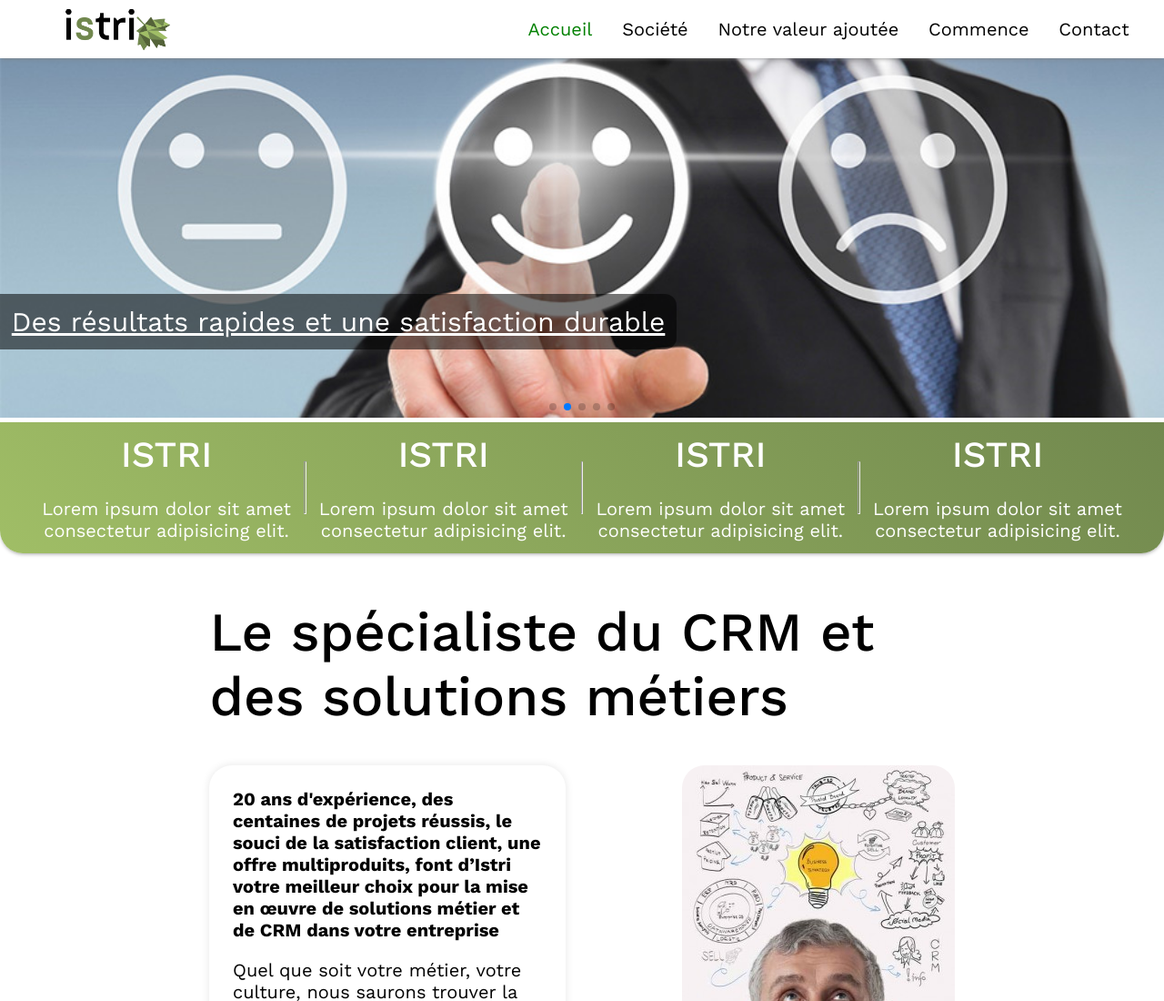
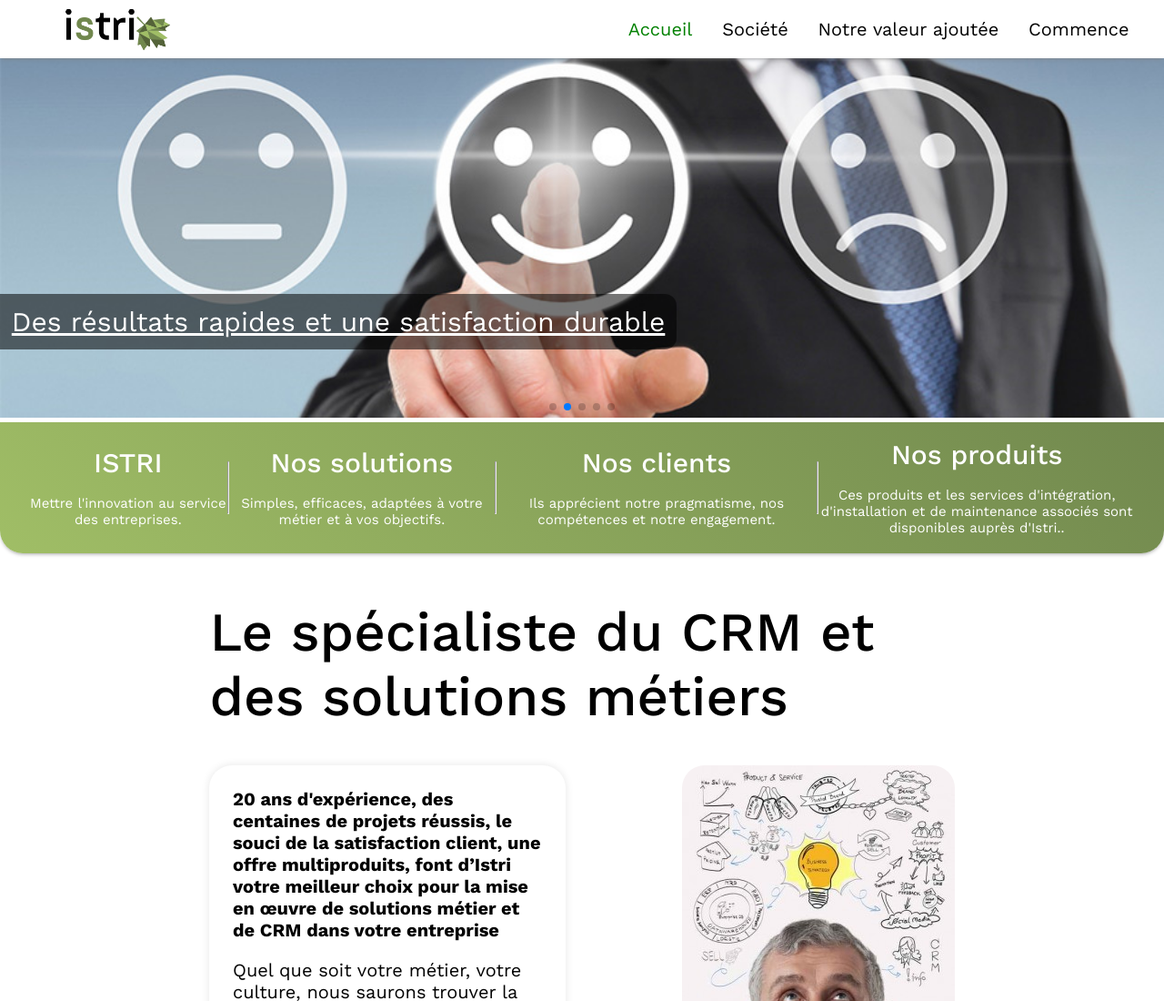
Before and after one commit to DorianGoPaas/Site-istri, a plain HTML site: page index.html in a window 1280 px wide. Shown: the top 1100 px of the page at 91% size. Drawn offline with nearby package versions, Linux system fonts and the light colour scheme.

Commit message:
bandeau accueil et nav contact retiré

```diff
--- a/index.html
+++ b/index.html
@@ -25,7 +25,6 @@
             <li id="onglet_nav_2"><a href="./société.html">Société</a></li>
             <li id="onglet_nav_3"><a href="./notre_valeur_ajoutée.html">Notre valeur ajoutée</a></li>
             <li id="onglet_nav_4"><a href="./commence.html">Commence</a></li>
-            <li id="onglet_nav_6"><a href="#footer">Contact</a></li>
         </ol>
     </nav>
     <!-- Hero -->
@@ -62,25 +61,25 @@
             <div class="bandeau-quart">
                 <span class="bandeau-titre">ISTRI</span>
                 <br><br>
-                <span>Lorem ipsum dolor sit amet consectetur adipisicing elit.</span>
+                <span>Mettre l'innovation au service des entreprises.</span>
             </div>
             <hr id="bandeau-quart-diviseur">
             <div class="bandeau-quart">
-                <span class="bandeau-titre">ISTRI</span>
+                <span class="bandeau-titre">Nos solutions</span>
                 <br><br>
-                <span>Lorem ipsum dolor sit amet consectetur adipisicing elit.</span>
+                <span>Simples, efficaces, adaptées à votre métier et à vos objectifs.</span>
             </div>
             <hr id="bandeau-quart-diviseur">
             <div class="bandeau-quart">
-                <span class="bandeau-titre">ISTRI</span>
+                <span class="bandeau-titre">Nos clients</span>
                 <br><br>
-                <span>Lorem ipsum dolor sit amet consectetur adipisicing elit.</span>
+                <span>Ils apprécient notre pragmatisme, nos compétences et notre engagement.</span>
             </div>
             <hr id="bandeau-quart-diviseur">
             <div class="bandeau-quart">
-                <span class="bandeau-titre">ISTRI</span>
+                <span class="bandeau-titre">Nos produits</span>
                 <br><br>
-                <span>Lorem ipsum dolor sit amet consectetur adipisicing elit.</span>
+                <span>Ces produits et les services d'intégration, <br>d'installation et de maintenance associés sont disponibles auprès d'Istri..</span>
             </div>
         </div>
     </div>
--- a/styles/hero.css
+++ b/styles/hero.css
@@ -12,6 +12,7 @@
     background-color: #6da40e;
     height: 10vh;
     color: white;
+    font-size: 0.75em;
 }
 
 #bandeau-quart-diviseur {
```
Also changed, not shown: commence.html (+0 -1 lines), notre_valeur_ajoutée.html (+0 -1 lines), société.html (+0 -1 lines).
